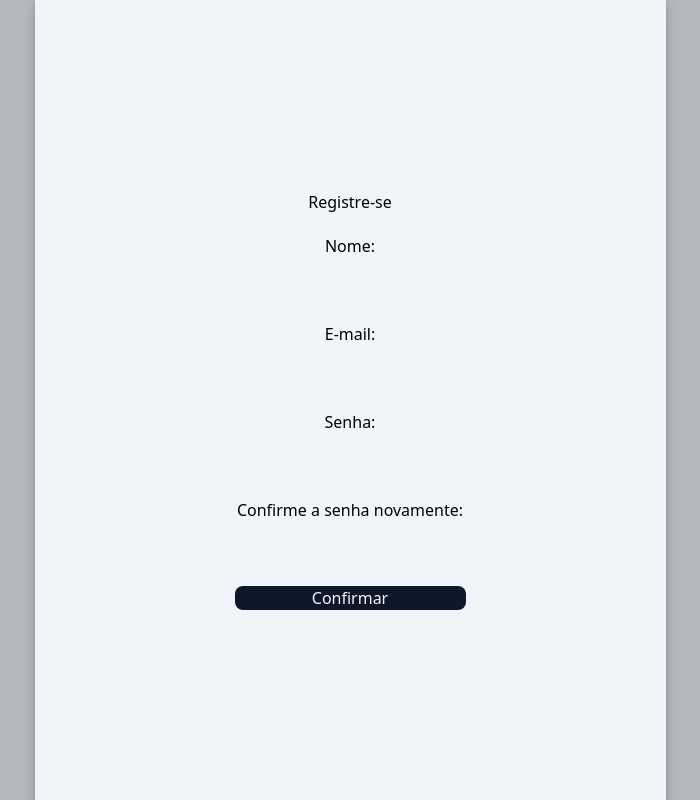
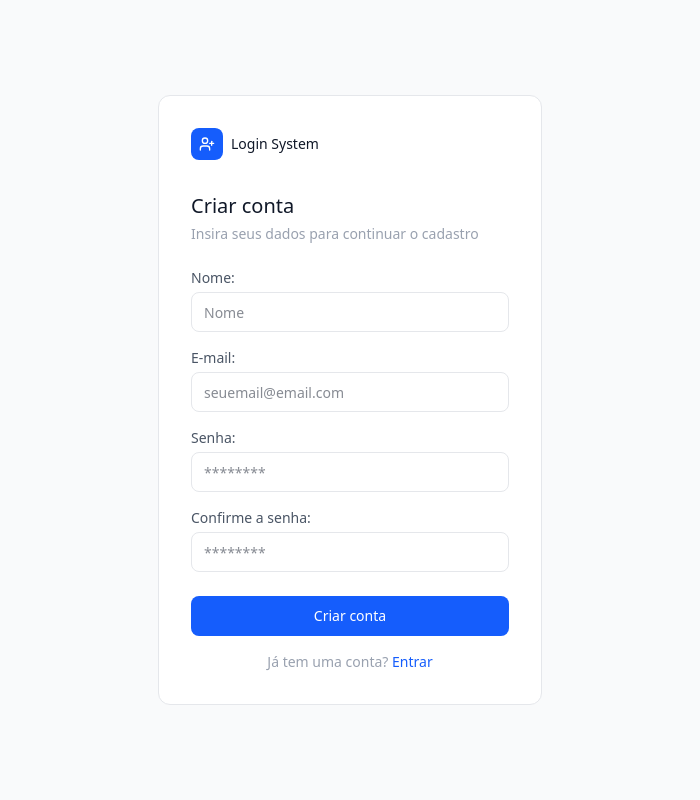
Before and after one commit to leo-dot-com-dot-br/login-system, a Next.js app: page /register in a window 1280 px wide. Shown: the whole page, without its empty margins (290-990 px from the left). Built offline with nearby package versions, Linux system fonts and the light colour scheme.

Commit message:
visual das telas de login e cadastro

```diff
--- a/app/(auth)/dashboard/page.tsx
+++ b/app/(auth)/dashboard/page.tsx
@@ -1,4 +1,9 @@
-export default function DashboardPage() {
+import { auth } from "@/lib/auth";
+
+export default async function DashboardPage() {
+  const session = await auth();
+
+  console.log(session);
   return (
     <>
       <h1 className="text-2xl uppercase">Bem vindo ao dashboard</h1>;
--- a/app/(auth)/login/page.tsx
+++ b/app/(auth)/login/page.tsx
@@ -1,5 +1,6 @@
 "use client";
 
+import { LockKeyhole } from "lucide-react";
 import { signIn } from "next-auth/react";
 import { useRouter } from "next/navigation";
 import { useState } from "react";
@@ -28,32 +29,59 @@ export default function LoginPage() {
   }
 
   return (
-    <div className="fixed inset-0 flex items-center justify-center bg-gray-500/50">
-      <div className="bg-slate-100 p-50 rounded-lg max-w-2xl mx-6 flex flex-col gap-5 shadow-lg shadow-black/30 text-center">
-        <h1>Entrar</h1>
-        <label htmlFor="">E-mail:</label>
+    <div className="min-h-screen flex items-center justify-center bg-gray-50">
+      <div className="w-full max-w-sm bg-white border border-gray-200 rounded-xl p-8">
+        <div className="flex items-center gap-2 mb-8">
+          <div className="w-8 h-8 bg-blue-600 rounded-lg flex items-center justify-center">
+            <LockKeyhole size={16} className="text-white" />
+          </div>
+          <span className="text-sm font-medium text-gray-900">
+            Login System
+          </span>
+        </div>
+        <p className="text-xl font-medium text-gray-900 mb-1">
+          Entrar na conta
+        </p>
+        <p className="text-sm text-gray-400 mb-6">
+          Insira suas credenciais para continuar
+        </p>
+        <div className="mb-4">
+          <label className="block text-sm font-medium text-gray-600 mb-1">
+            E-mail:
+          </label>
           <input
             type="email"
-          className=""
             value={email}
             onChange={(e) => setEmail(e.target.value)}
-          required
+            placeholder="seuemail@email.com"
+            className="w-full h-10 border border-gray-200 rounded-lg px-3 text-sm text-gray-900 outline-none focus:border-blue-500"
           />
-        <label htmlFor="">Senha:</label>
+        </div>
+        <div className="mb-4">
+          <label className="block text-sm font-medium text-gray-600 mb-1">
+            Senha:
+          </label>
           <input
             type="password"
-          className=""
             value={password}
             onChange={(e) => setPassword(e.target.value)}
-          required
+            placeholder="********"
+            className="w-full h-10 border border-gray-200 rounded-lg px-3 text-sm text-gray-900 outline-none focus:border-blue-500"
           />
+        </div>
         {error && <p className="text-red-500">{error}</p>}
         <button
-          className="bg-slate-900 text-slate-100 rounded-lg"
+          className="w-full h-10 bg-blue-600 text-white rounded-lg text-sm font-medium mt-2 hover:bg-blue-700 transition-colors"
           onClick={handleSubmit}
         >
-          Confirmar
+          Entrar
         </button>
+        <p className="text-center text-sm text-gray-400 mt-4">
+          Não tem uma conta?{" "}
+          <a href="/register" className="text-blue-600 hover:underline text-sm">
+            Cadastre-se
+          </a>
+        </p>
       </div>
     </div>
   );
--- a/app/(auth)/register/page.tsx
+++ b/app/(auth)/register/page.tsx
@@ -1,5 +1,6 @@
 "use client";
 
+import { UserPlusIcon } from "lucide-react";
 import { useRouter } from "next/navigation";
 import { useState } from "react";
 
@@ -34,47 +35,80 @@ export default function RegisterPage() {
   }
 
   return (
-    <div className="fixed inset-0 flex items-center justify-center bg-gray-500/50">
-      <div className="bg-slate-100 p-50 rounded-lg max-w-2xl mx-6 flex flex-col gap-5 shadow-lg shadow-black/30 text-center">
-        <h1>Registre-se</h1>
-        <label htmlFor="">Nome:</label>
+    <div className="min-h-screen flex items-center justify-center bg-gray-50">
+      <div className="w-full max-w-sm bg-white border border-gray-200 rounded-xl p-8">
+        <div className="flex items-center gap-2 mb-8">
+          <div className="w-8 h-8 bg-blue-600 rounded-lg flex items-center justify-center">
+            <UserPlusIcon size={16} className="text-white" />
+          </div>
+          <span className="text-sm font-medium text-gray-900">
+            Login System
+          </span>
+        </div>
+        <p className="text-xl font-medium text-gray-900 mb-1">Criar conta</p>
+        <p className="text-sm text-gray-400 mb-6">
+          Insira seus dados para continuar o cadastro
+        </p>
+        <div className="mb-4">
+          <label className="block text-sm font-medium text-gray-600 mb-1">
+            Nome:
+          </label>
           <input
-          className=""
             value={name}
             onChange={(e) => setName(e.target.value)}
-          required
+            placeholder="Nome"
+            className="w-full h-10 border border-gray-200 rounded-lg px-3 text-sm text-gray-900 outline-none focus:border-blue-500"
           />
-        <label htmlFor="">E-mail:</label>
+        </div>
+        <div className="mb-4">
+          <label className="block text-sm font-medium text-gray-600 mb-1">
+            E-mail:
+          </label>
           <input
             type="email"
-          className=""
             value={email}
             onChange={(e) => setEmail(e.target.value)}
-          required
+            placeholder="seuemail@email.com"
+            className="w-full h-10 border border-gray-200 rounded-lg px-3 text-sm text-gray-900 outline-none focus:border-blue-500"
           />
-        <label htmlFor="">Senha:</label>
+        </div>
+        <div className="mb-4">
+          <label className="block text-sm font-medium text-gray-600 mb-1">
+            Senha:
+          </label>
           <input
             type="password"
-          className=""
             value={password}
             onChange={(e) => setPassword(e.target.value)}
-          required
+            placeholder="********"
+            className="w-full h-10 border border-gray-200 rounded-lg px-3 text-sm text-gray-900 outline-none focus:border-blue-500"
           />
-        <label htmlFor="">Confirme a senha novamente:</label>
+        </div>
+        <div className="mb-4">
+          <label className="block text-sm font-medium text-gray-600 mb-1">
+            Confirme a senha:
+          </label>
           <input
             type="password"
-          className=""
             value={confirmPassword}
             onChange={(e) => setConfirmPassword(e.target.value)}
-          required
+            placeholder="********"
+            className="w-full h-10 border border-gray-200 rounded-lg px-3 text-sm text-gray-900 outline-none focus:border-blue-500"
           />
+        </div>
         {error && <p className="text-red-500">{error}</p>}
         <button
-          className="bg-slate-900 text-slate-100 rounded-lg"
+          className="w-full h-10 bg-blue-600 text-white rounded-lg text-sm font-medium mt-2 hover:bg-blue-700 transition-colors"
           onClick={handleSubmit}
         >
-          Confirmar
+          Criar conta
         </button>
+        <p className="text-center text-sm text-gray-400 mt-4">
+          Já tem uma conta?{" "}
+          <a href="/login" className="text-blue-600 hover:underline text-sm">
+            Entrar
+          </a>
+        </p>
       </div>
     </div>
   );
--- a/package.json
+++ b/package.json
@@ -12,6 +12,7 @@
     "bcryptjs": "^3.0.3",
     "better-sqlite3": "^12.11.1",
     "drizzle-orm": "^0.45.2",
+    "lucide-react": "^1.23.0",
     "next": "16.2.9",
     "next-auth": "^5.0.0-beta.31",
     "react": "19.2.4",
```
Also changed, not shown: 1 other file (tests, documents, lock files or other folders). Lines whose indentation alone changed are shown as unchanged.
